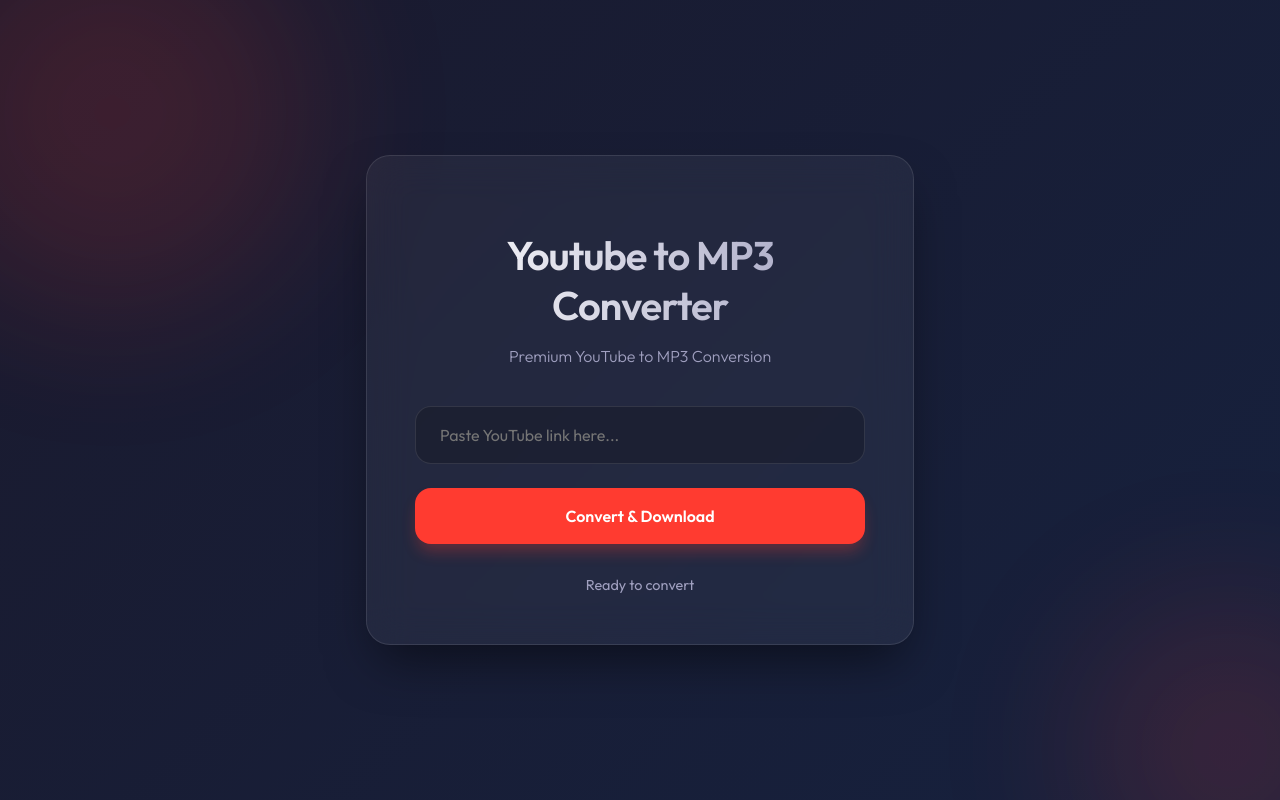
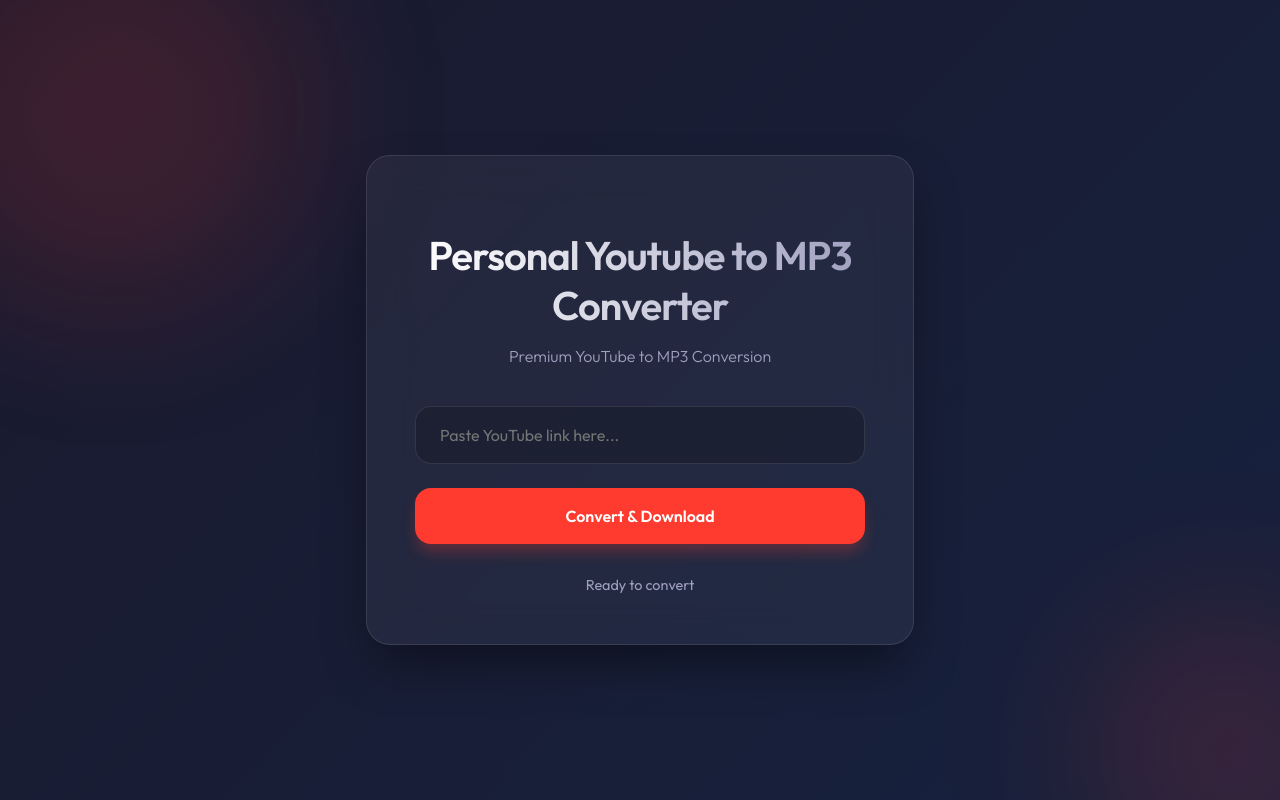
Before and after one commit to savannm/YoutubeMp3_converter, a website: page client/index.html in a window 1280 px wide. Drawn offline with Linux system fonts and the light colour scheme.

Commit message:
update final

```diff
--- a/client/index.html
+++ b/client/index.html
@@ -4,7 +4,7 @@
 <head>
     <meta charset="UTF-8">
     <meta name="viewport" content="width=device-width, initial-scale=1.0">
-    <title>MediaFlow | YouTube to MP3</title>
+    <title>Jorvann | YouTube to MP3</title>
     <link rel="preconnect" href="https://fonts.googleapis.com">
     <link rel="preconnect" href="https://fonts.gstatic.com" crossorigin>
     <link href="https://fonts.googleapis.com/css2?family=Outfit:wght@300;400;600&display=swap" rel="stylesheet">
@@ -201,7 +201,7 @@
     </div>
 
     <div class="card">
-        <h1>Youtube to MP3 Converter</h1>
+        <h1>Personal Youtube to MP3 Converter</h1>
         <p>Premium YouTube to MP3 Conversion</p>
 
         <div class="input-group">
```
